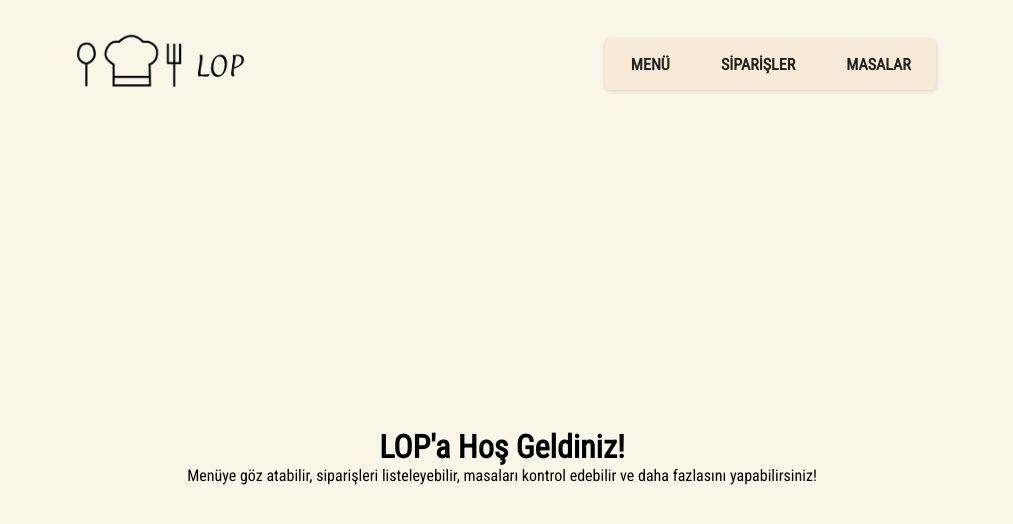
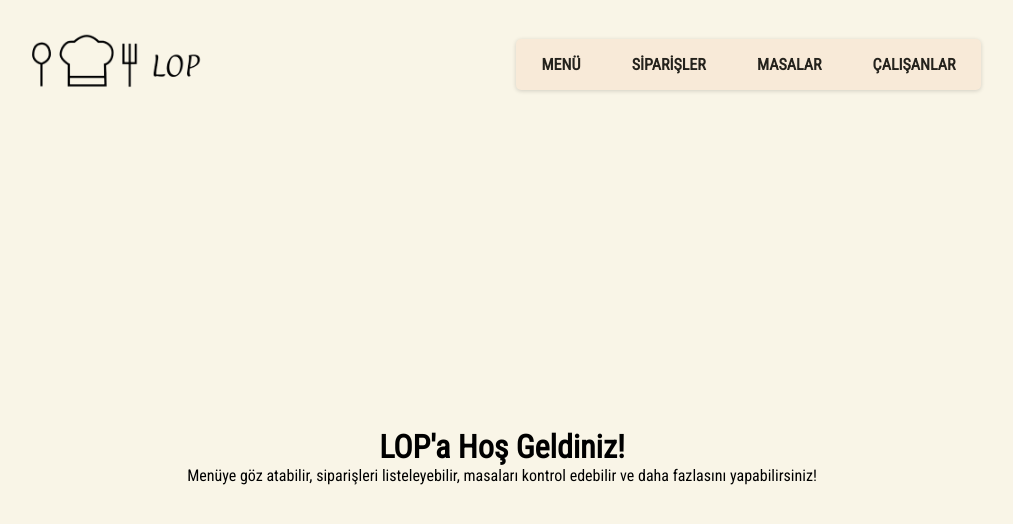
Before and after one commit to aydinkasimoglu/restaurant-automation, a Nuxt app: page / in a window 1280 px wide. Shown: the top 524 px of the page, without its empty margins (138-1151 px from the left). Built offline with nearby package versions, Linux system fonts and the light colour scheme; no server answers.

Commit message:
Çalışanlar linki eklendi

```diff
--- a/app.vue
+++ b/app.vue
@@ -18,6 +18,7 @@
       <NuxtLink to="/menu" class="nav-item">MENÜ</NuxtLink>
       <NuxtLink to="/siparisler" class="nav-item">SİPARİŞLER</NuxtLink>
       <NuxtLink to="/masalar" class="nav-item">MASALAR</NuxtLink>
+      <NuxtLink to="/calisanlar" class="nav-item">ÇALIŞANLAR</NuxtLink>
     </nav>
   </header>
 
```
